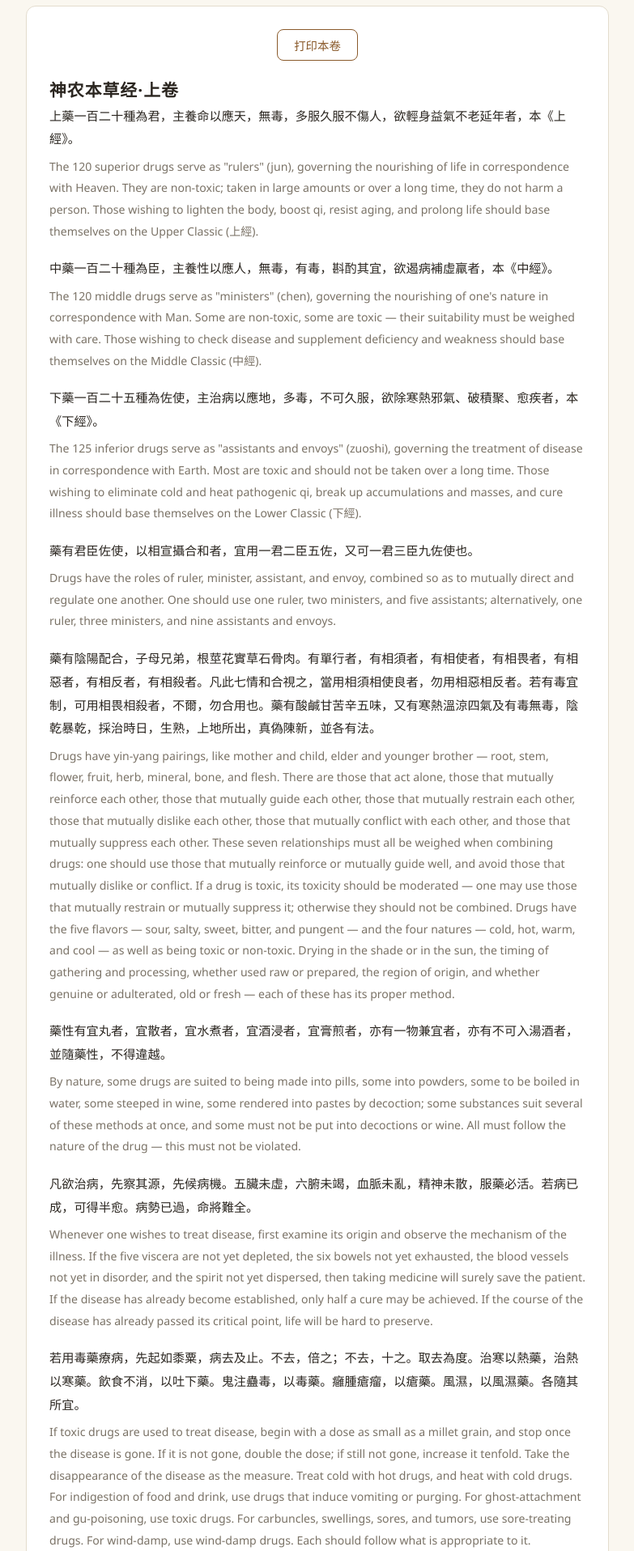
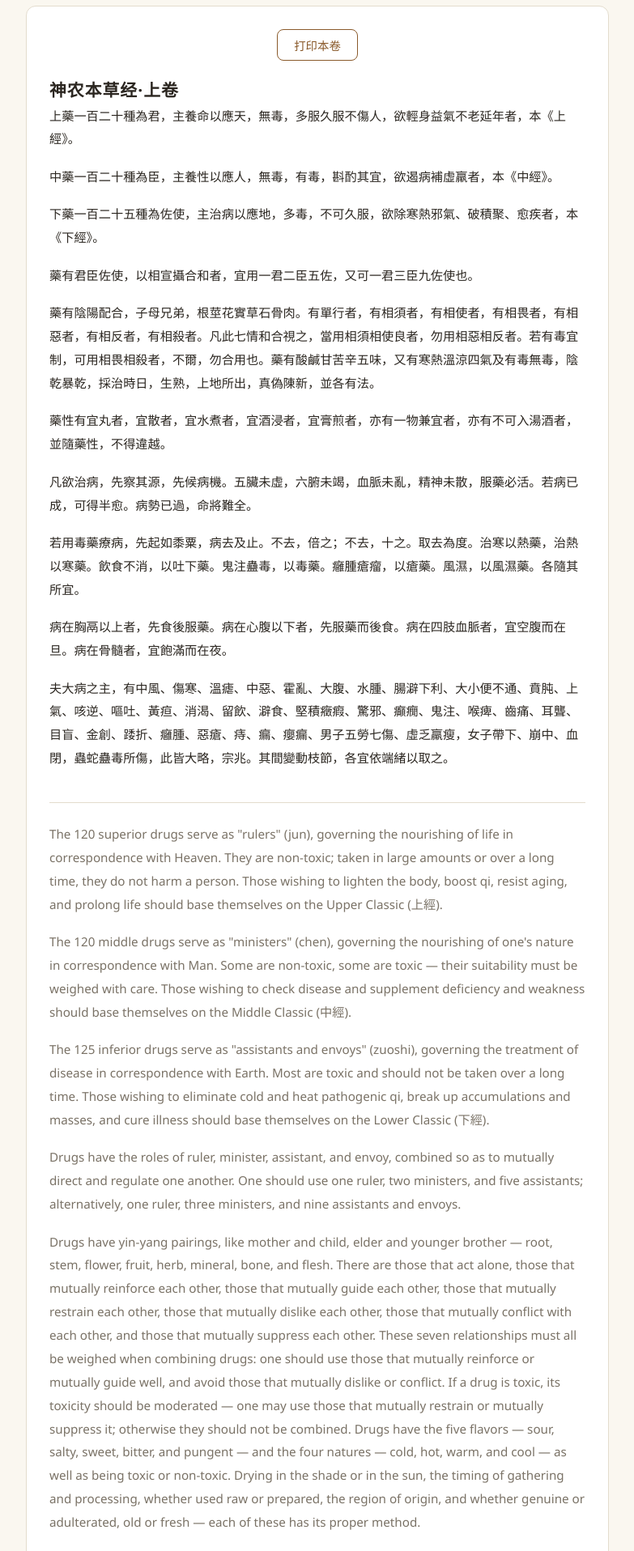
Before and after one commit to abc01013579/tcm-classics, a Flask app: page /bencao/shang in a window 1280 px wide. Shown: the part 197-2113 px from the top of the page at 81% size, without its empty margins (248-1031 px from the left). Run offline with Flask 3, Linux system fonts and the light colour scheme; parts of the project's set-up code (start-up, migrations or seed data) failed here and were passed over.

Commit message:
Classics: full Chinese text first, then full English below
Neijing chapters, Bencao juan and Xinjing render the Chinese block
followed by the English block under a divider, instead of interleaving
per paragraph.

Co-Authored-By: Claude Opus 5.5 <noreply@anthropic.com>

```diff
--- a/static/style.css
+++ b/static/style.css
@@ -554,6 +554,17 @@ h1 {
   margin-bottom: 0 !important;
 }
 
+/* Classics: full Chinese text first, then the full English below a rule */
+.en-block {
+  margin-top: 2.5rem;
+  padding-top: 1.5rem;
+  border-top: 1px solid var(--border);
+}
+
+.en-block p {
+  color: var(--muted);
+}
+
 /* Zhouyi version switch: 对照 / 简体 / 繁體 / English / 小篆 / 二进制 */
 .version-switch {
   display: flex;
@@ -752,6 +763,7 @@ h1 {
   }
 
   .bilingual-en,
+  .en-block p,
   .zhouyi-en-hint {
     color: #333;
   }
--- a/templates/bencao_juan.html
+++ b/templates/bencao_juan.html
@@ -11,13 +11,19 @@
 
     {% for entry in entries %}
       {% if entry.is_header %}
-        <h3 class="bencao-header">{{ entry.text }} <span class="zhouyi-en-hint">{{ entry.text_en }}</span></h3>
+        <h3 class="bencao-header">{{ entry.text }}</h3>
       {% else %}
-        <div class="bilingual-pair">
-          <p class="bilingual-zh bencao-entry">{{ entry.text }}</p>
-          <p class="bilingual-en">{{ entry.text_en }}</p>
-        </div>
+        <p class="bencao-entry">{{ entry.text }}</p>
       {% endif %}
     {% endfor %}
+    <div class="en-block" lang="en">
+      {% for entry in entries %}
+        {% if entry.is_header %}
+          <h3 class="bencao-header">{{ entry.text_en }}</h3>
+        {% else %}
+          <p class="bencao-entry">{{ entry.text_en }}</p>
+        {% endif %}
+      {% endfor %}
+    </div>
   </article>
 {% endblock %}
```
Also changed, not shown: templates/neijing_chapter.html (+6 -4 lines), templates/xinjing.html (+6 -4 lines).
